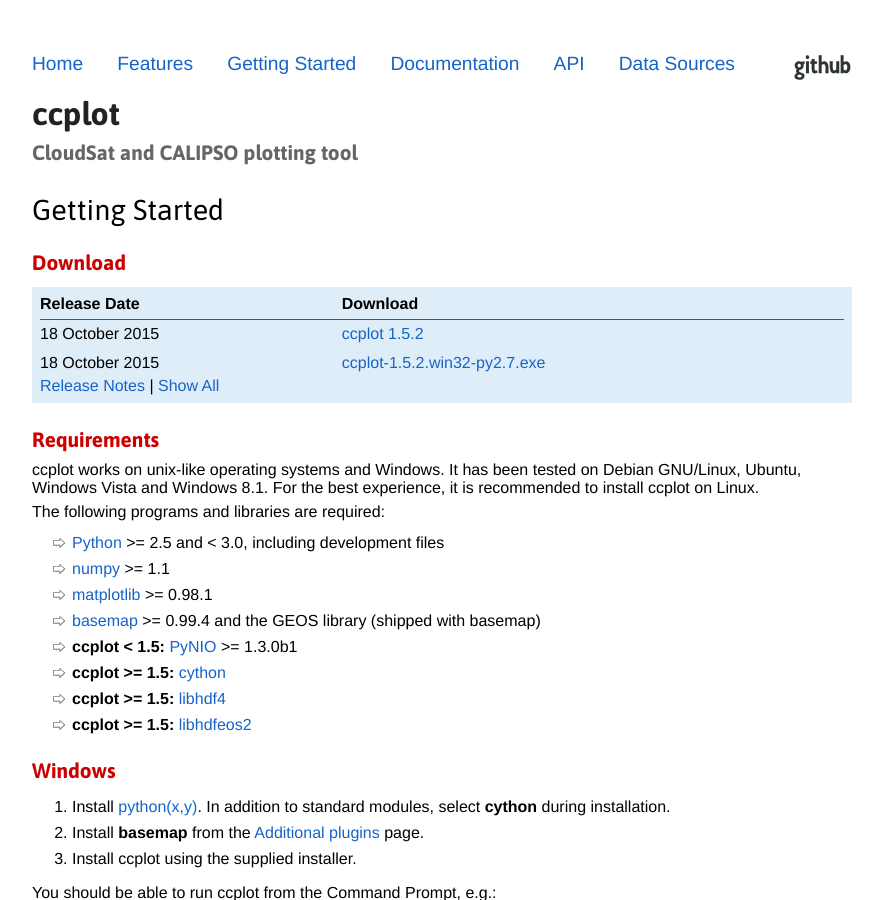
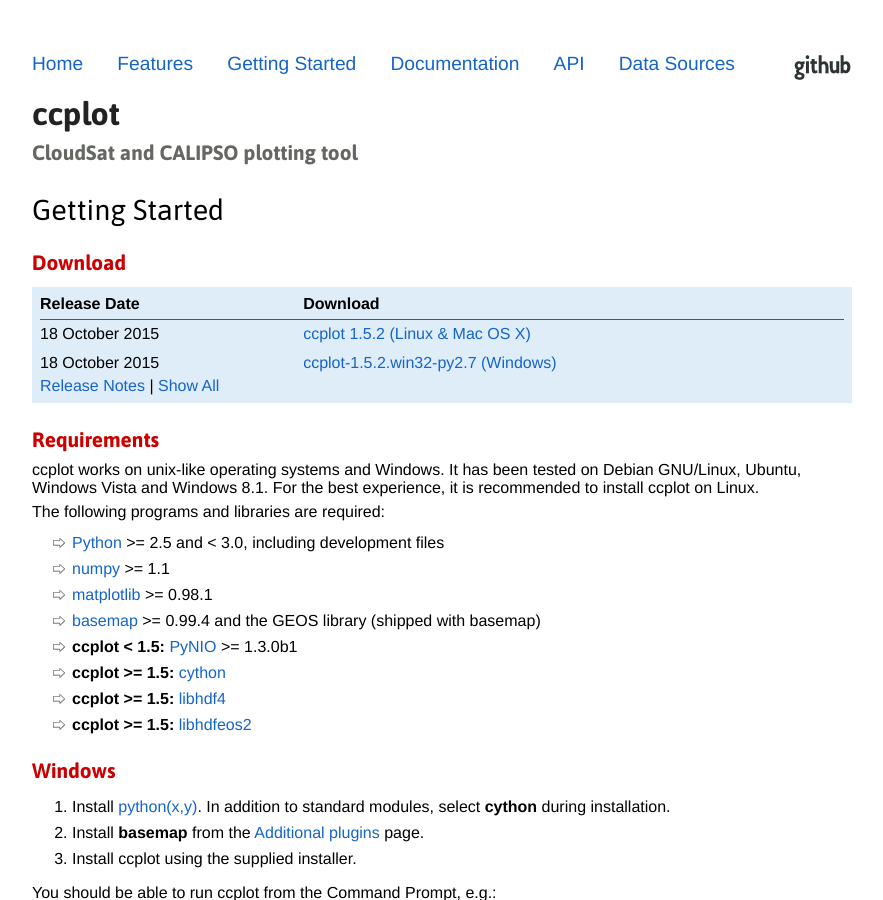
Before and after one commit to peterkuma/ccplot, a Jekyll site: the page built from download/index.md, in a window 1280 px wide and 900 px high. Shown: the whole window, without its empty margins (198-1081 px from the left). Built offline with Jekyll 4.4.1, drawn with Linux system fonts in a browser that asks for light colours.

Commit message:
Better download description

```diff
--- a/download/index.md
+++ b/download/index.md
@@ -15,13 +15,13 @@
             <tr>
                 <td>18 October 2015</td>
                 <td>
-                    <a href="http://sourceforge.net/projects/ccplot/files/ccplot/ccplot-1.5.2.tar.gz">ccplot 1.5.2</a>
+                    <a href="http://sourceforge.net/projects/ccplot/files/ccplot/ccplot-1.5.2.tar.gz">ccplot 1.5.2 (Linux &amp; Mac OS X)</a>
                 </td>
             </tr>
             <tr>
                 <td>18 October 2015</td>
                 <td>
-                    <a href="http://sourceforge.net/projects/ccplot/files/ccplot/ccplot-1.5.2.win32-py2.7.exe">ccplot-1.5.2.win32-py2.7.exe</a>
+                    <a href="http://sourceforge.net/projects/ccplot/files/ccplot/ccplot-1.5.2.win32-py2.7.exe">ccplot-1.5.2.win32-py2.7 (Windows)</a>
                 </td>
             </tr>
         </tbody>
```
